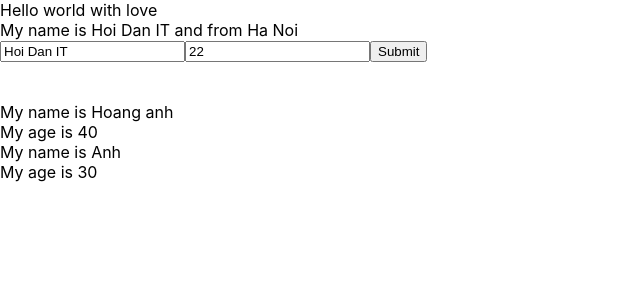
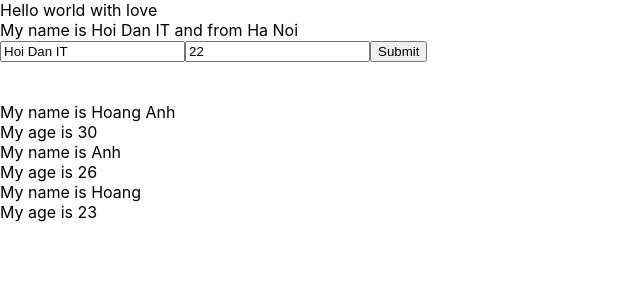
Before and after one commit to hoanganh-k2/dem-react-test, a React (Create React App) app: page / in a window 1280 px wide. Shown: the top 300 px of the page, without its empty margins (0-640 px from the left). Built offline with nearby package versions, Linux system fonts and the light colour scheme.

Commit message:
Outputting list

```diff
--- a/src/components/DisplayInfor.js
+++ b/src/components/DisplayInfor.js
@@ -2,13 +2,19 @@ import React from "react";
 
 class DisplayInfor extends React.Component {
     render() {
-        //destructuring array
-        const { name, age } = this.props;
-        //props = properties
+        // destructuring array
+        const { listUser } = this.props;
+
         return (
             <div>
-                My name is {name} <br />
-                My age is {age} <br />
+                {listUser.map((user) => {
+                    return (
+                        <div key={user.id}>
+                            My name is {user.name} <br />
+                            My age is {user.age} <br />
+                        </div>
+                    );
+                })}
             </div>
         );
     }
--- a/src/components/MyComponent.js
+++ b/src/components/MyComponent.js
@@ -3,19 +3,20 @@ import UserInfor from "./UserInfor";
 import DisplayInfor from "./DisplayInfor";
 
 class MyComponent extends React.Component {
+    state = {
+        listUser: [
+            { id: 1, name: "Hoang Anh", age: 30 },
+            { id: 2, name: "Anh", age: 26 },
+            { id: 3, name: "Hoang", age: 23 },
+        ],
+    };
     render() {
-        const myArr = ["aaaa", "bbbb", "cccc"];
         return (
             <div>
                 <UserInfor></UserInfor>
                 <br></br>
                 <br />
-                <DisplayInfor
-                    name="Hoang anh"
-                    age="40"
-                    myArr={myArr}
-                ></DisplayInfor>
-                <DisplayInfor name="Anh" age="30"></DisplayInfor>
+                <DisplayInfor listUser={this.state.listUser}></DisplayInfor>
             </div>
         );
     }
```
